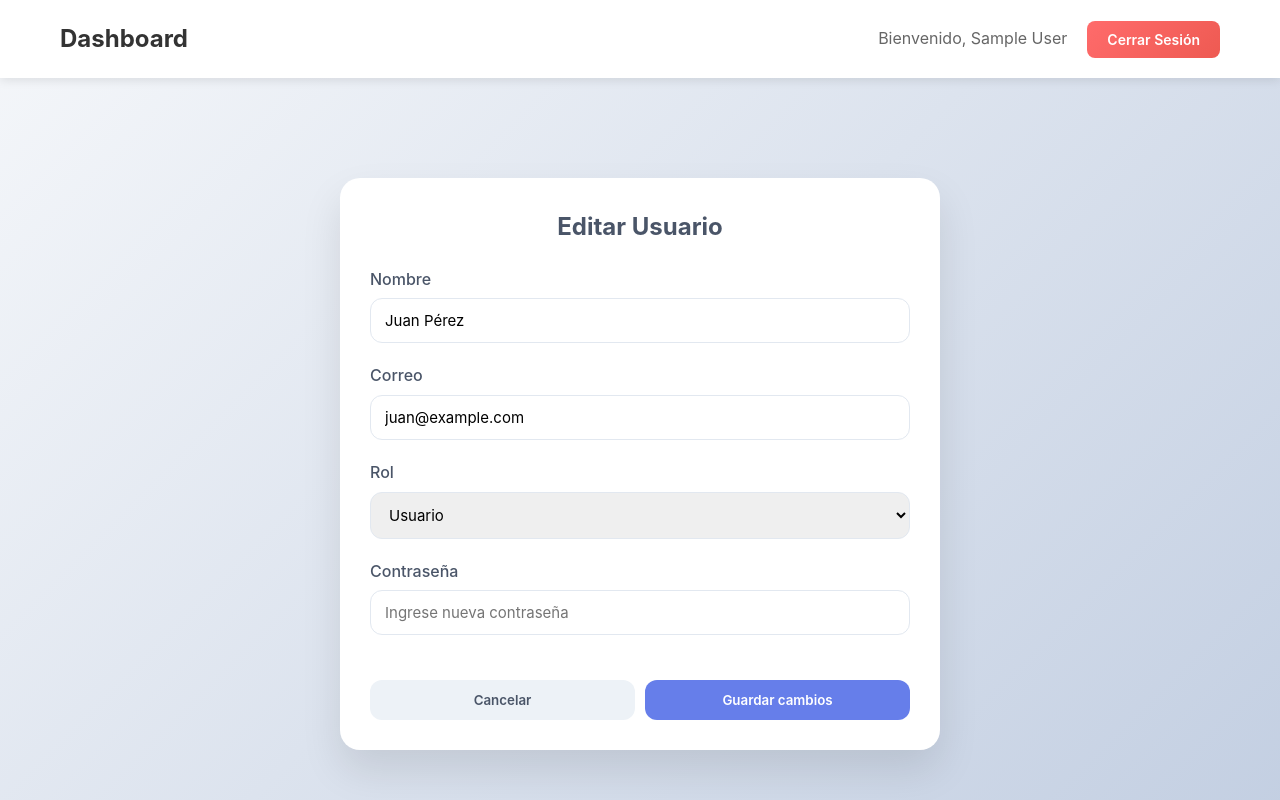
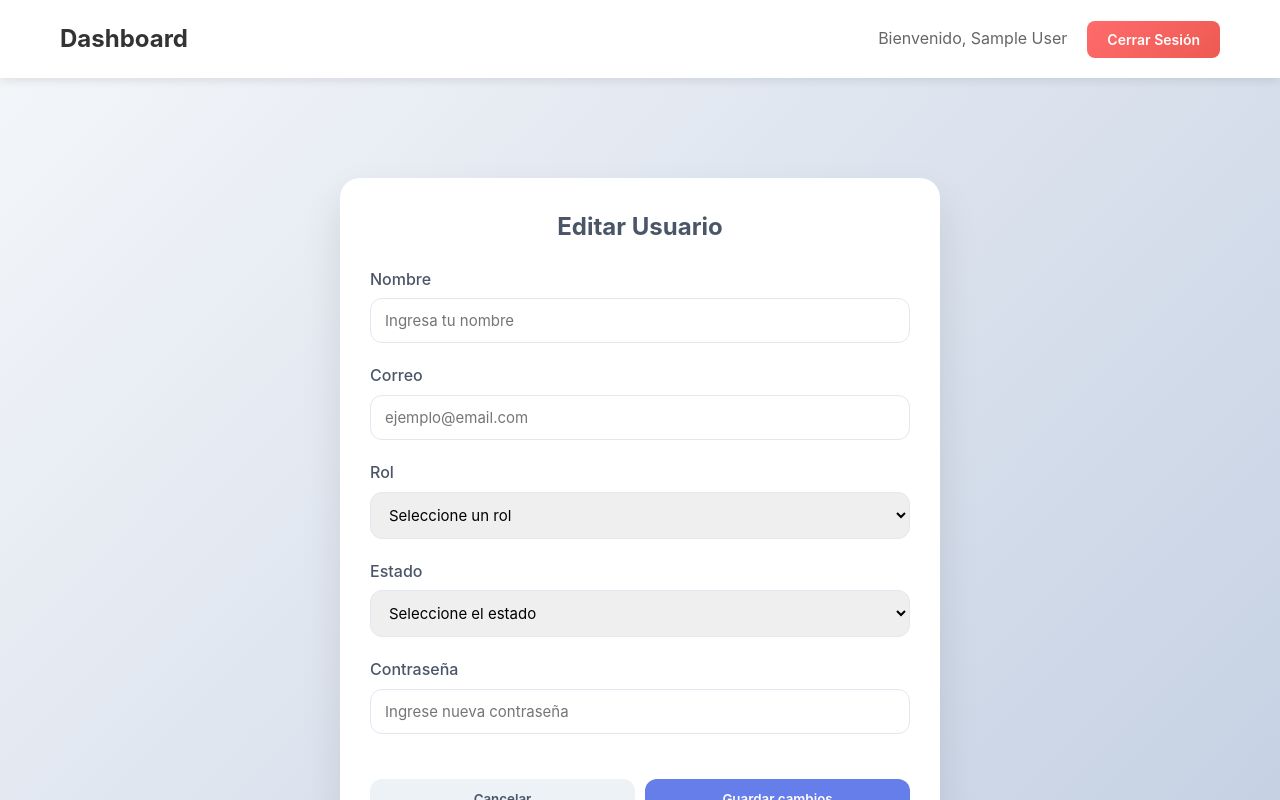
Before and after one commit to CardonaSam1997/UserAuthApp, an Angular app: page /users/1/edit in a window 1280 px wide. Built offline with nearby package versions, Linux system fonts and the light colour scheme; no server answers; sample sign-in values are in the browser's storage.

Commit message:
feat(users): add method to update user data and modify UserUpdate component

```diff
--- a/src/app/models/auth-models.ts
+++ b/src/app/models/auth-models.ts
@@ -3,7 +3,8 @@ export interface User {
   name: string;
   email: string;
   role: string;
-  password?: String
+  isActive?: boolean;
+  password?: String;
 }
 
 export interface UserProfile{
--- a/src/app/users/components/user-update/user-update.html
+++ b/src/app/users/components/user-update/user-update.html
@@ -5,31 +5,37 @@
 
     <div>
       <label>Nombre</label>
-      <input type="text" formControlName="nombre" placeholder="Ingresa tu nombre" />
-      <p *ngIf="editUserForm.get('nombre')?.invalid && editUserForm.get('nombre')?.touched">
+      <input type="text" formControlName="name" placeholder="Ingresa tu nombre" />
+      <p *ngIf="editUserForm.get('name')?.invalid && editUserForm.get('name')?.touched">
         El nombre es obligatorio (mínimo 3 caracteres).
       </p>
     </div>
 
     <div>
       <label>Correo</label>
-      <input type="email" formControlName="correo" placeholder="ejemplo@email.com" />
-      <p *ngIf="editUserForm.get('correo')?.invalid && editUserForm.get('correo')?.touched">
+      <input type="email" formControlName="email" placeholder="ejemplo@email.com" />
+      <p *ngIf="editUserForm.get('email')?.invalid && editUserForm.get('email')?.touched">
         Ingresa un correo válido.
       </p>
     </div>
+    <div>
+      <label>Rol</label>
+      <select formControlName="role">
+        <option value="">Seleccione un rol</option>
+        <option value="Admin">Admin</option>
+        <option value="User">User</option>
+      </select>
+    </div>
 
     <div>
-      <label>Rol</label>
-      <select formControlName="rol">
-        <option value="">Seleccione un rol</option>
-        <option>Administrador</option>
-        <option>Usuario</option>
+      <label>Estado</label>
+      <select formControlName="estado">
+        <option value="">Seleccione el estado</option>
+        <option>Activo</option>
+        <option>Inactivo</option>
       </select>
-      <p *ngIf="editUserForm.get('rol')?.invalid && editUserForm.get('rol')?.touched">
-        El rol es obligatorio.
-      </p>
     </div>
+
 
     <div>
       <label>Contraseña</label>
@@ -41,7 +47,7 @@
 
     <div class="form-actions">
       <button type="button" class="cancel">Cancelar</button>
-      <button type="submit" class="submit" [disabled]="editUserForm.invalid">
+      <button type="submit" class="submit">
         Guardar cambios
       </button>
     </div>
--- a/src/app/users/components/user-update/user-update.ts
+++ b/src/app/users/components/user-update/user-update.ts
@@ -2,8 +2,10 @@ import { Component, OnInit } from '@angular/core';
 import { CommonModule } from '@angular/common';
 import { FormBuilder, FormGroup, Validators } from '@angular/forms';
 import { ReactiveFormsModule } from '@angular/forms';
-import { ActivatedRoute } from '@angular/router';
-
+import { ActivatedRoute, Router } from '@angular/router';
+import { UserService } from '../../service/users';
+import { AuthService } from 'src/app/services/auth';
+import { User } from '@models/auth-models';
 
 @Component({
   selector: 'app-user-update',
@@ -12,34 +14,84 @@ import { ActivatedRoute } from '@angular/router';
   templateUrl: './user-update.html',
   styleUrl: './user-update.scss'
 })
-export class UserUpdate {
+export class UserUpdate implements OnInit {
 
   editUserForm!: FormGroup;
 
-  constructor(private fb: FormBuilder, private route: ActivatedRoute) {}
+  constructor(
+    private fb: FormBuilder,
+    private route: ActivatedRoute,
+    private usersService: UserService,
+    private router: Router,
+    private authService: AuthService
+  ) {}
 
   ngOnInit(): void {
     const userId = this.route.snapshot.paramMap.get('id');
-  console.log("ID recibido:", userId);
 
-
+    // Definir el formulario con los campos adicionales
     this.editUserForm = this.fb.group({
-      nombre: ['', [Validators.required, Validators.minLength(3)]],
-      correo: ['', [Validators.required, Validators.email]],
-      rol: ['', Validators.required],
+      name: ['', [Validators.required, Validators.minLength(3)]],
+      email: ['', [Validators.required, Validators.email]],
+      role: ['', Validators.required],
+      estado: ['', Validators.required],
       password: ['', [Validators.minLength(6)]]
     });
 
+    if (userId) {
+      this.usersService.getUserById(userId).subscribe({
+        next: (user: User) => {
           this.editUserForm.patchValue({
-      nombre: 'Juan Pérez',
-      correo: 'juan@example.com',
-      rol: 'Usuario'
+            name: user.name,
+            email: user.email,
+            role: user.role,
+            estado: user.isActive ? 'Activo' : 'Inactivo',
+
           });
+        },
+        error: (err) => console.error('Error al cargar usuario:', err)
+      });
+    }
   }
 
 onSubmit(): void {
   if (this.editUserForm.valid) {
-      console.log('Datos editados:', this.editUserForm.value);
+    const userId = this.route.snapshot.paramMap.get('id');
+    if (userId) {
+      const formValue = this.editUserForm.value;
+
+      // Construir payload
+      const payload: any = {
+        id: userId,
+        name: formValue.name,
+        email: formValue.email,
+        role: formValue.role,
+        isActive: formValue.estado === 'Activo' // convertir a boolean
+      };
+
+      if (formValue.password && formValue.password.length >= 6) {
+        payload.passwordHash = formValue.password; // ⚠ coincide con el modelo backend
+      }
+
+      this.usersService.updateUser(userId, payload).subscribe({
+        next: () => {
+          console.log('Usuario actualizado correctamente');
+
+          // Redirigir según rol del usuario logueado
+          const currentUser = this.authService.getCurrentUser();
+          if (currentUser?.role === 'admin') {
+            this.router.navigate(['/users']);
+          } else if (currentUser?.role === 'user') {
+            this.router.navigate(['/users/profile']);
+          } else {
+            this.router.navigate(['/login']);
+          }
+        },
+        error: (err) => {
+          console.error('Error al actualizar usuario:', err);
+        }
+      });
+    }
   } else {
     this.editUserForm.markAllAsTouched();
   }
--- a/src/app/users/service/users.ts
+++ b/src/app/users/service/users.ts
@@ -34,6 +34,12 @@ export class UserService {
     });
   }
 
+  updateUser(id: string, user: User): Observable<void> {
+    return this.http.put<void>(`${this.apiUrl}/${id}`, user, {
+      headers: this.getAuthHeaders()
+    });
+  }
+
   private getAuthHeaders(): HttpHeaders {
     const token = localStorage.getItem('token');
     return new HttpHeaders({
```
Lines whose indentation alone changed are shown as unchanged.
